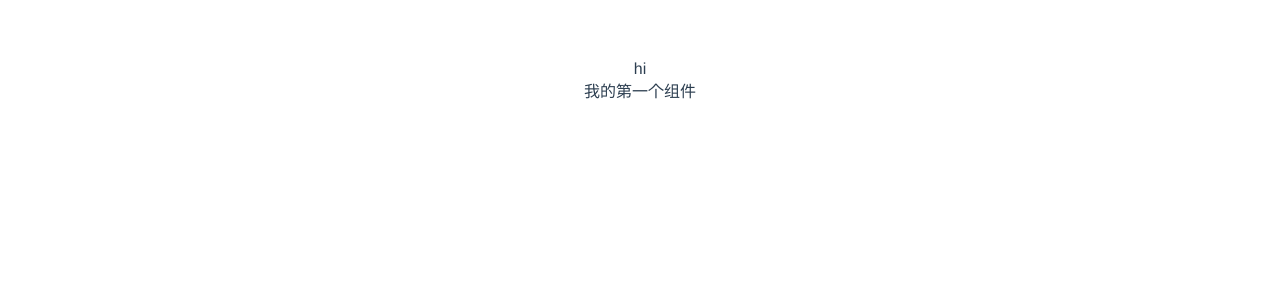
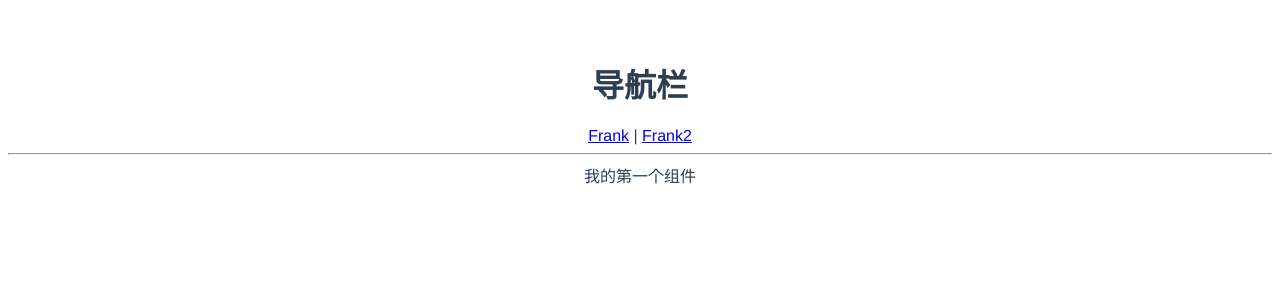
Before and after one commit to JFrank2019/y-vue3-ui, a Vue app: page / in a window 1280 px wide. Shown: the top 300 px of the page. Built offline with nearby package versions, Linux system fonts and the light colour scheme.

Commit message:
初始化路由

```diff
--- a/index.html
+++ b/index.html
@@ -10,7 +10,7 @@
 
 <body>
   <div id="app"></div>
-  <script type="module" src="/src/main.js"></script>
+  <script type="module" src="/src/main.ts"></script>
 </body>
 
 </html>
--- a/src/App.vue
+++ b/src/App.vue
@@ -1,15 +1,15 @@
 <template>
-  <div>hi</div>
-  <Frank />
+  <div>
+    <h1>导航栏</h1>
+    <router-link to="/">Frank</router-link> |
+    <router-link to="/frank2">Frank2</router-link>
+  </div>
+  <hr />
+  <router-view></router-view>
 </template>
 
 <script>
-import Frank from './components/Frank.vue'
-
 export default {
-  name: 'App',
-  components: {
-    Frank
-  }
+  name: 'App'
 }
 </script>
--- /dev/null
+++ b/src/components/Frank2.vue
@@ -0,0 +1,3 @@
+<template>
+  <div>Frank2</div>
+</template>
--- a/src/main.js
+++ /dev/null
@@ -1,5 +0,0 @@
-import { createApp } from 'vue'
-import App from './App.vue'
-import './index.css'
-
-createApp(App).mount('#app')
--- /dev/null
+++ b/src/main.ts
@@ -0,0 +1,26 @@
+import { createApp } from 'vue'
+import App from './App.vue'
+import './index.css'
+import { createWebHashHistory, createRouter } from 'vue-router'
+
+import Frank from './components/Frank.vue'
+import Frank2 from './components/Frank2.vue'
+
+const history = createWebHashHistory()
+const router = createRouter({
+  history,
+  routes: [
+    {
+      path: '/',
+      component: Frank
+    },
+    {
+      path: '/frank2',
+      component: Frank2
+    }
+  ]
+})
+
+const app = createApp(App)
+app.use(router)
+app.mount('#app')
--- /dev/null
+++ b/src/shims-vue.ts
@@ -0,0 +1,5 @@
+declare module '*.vue' {
+  import { ComponentOptions } from 'vue'
+  const componentOptions: ComponentOptions
+  export default componentOptions
+}
```
Also changed, not shown: package.json (+4 -3 lines), 1 other file (tests, documents, lock files or other folders).
